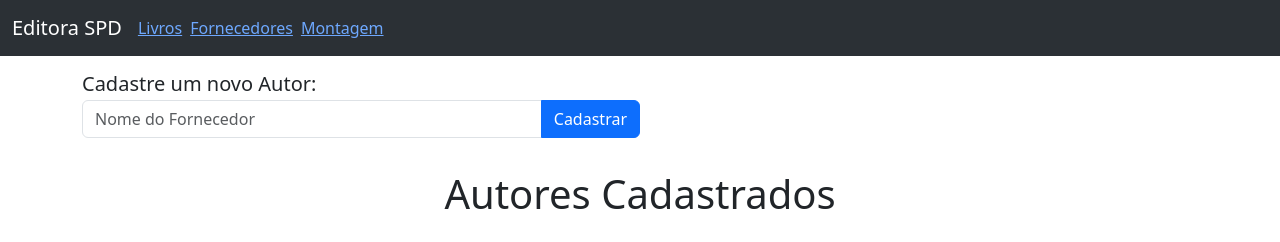
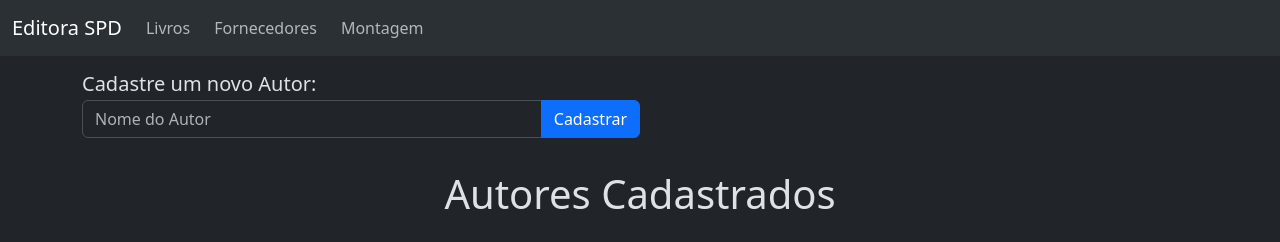
Before and after one commit to MF-Guilherme/editora-spd, a Django app: page /library/author_register/ in a window 1280 px wide. Shown: the top 242 px of the page. Run offline with Django 5.2, Linux system fonts and the light colour scheme; data that the repository does not hold is empty.

Commit message:
refactor: alterações no background

```diff
--- a/library/templates/author_register.html
+++ b/library/templates/author_register.html
@@ -6,7 +6,7 @@
     <form class="form-validation" method="POST" action="{% url 'library:author_register' %}">{% csrf_token %}
         <div class="col-12 w-50">
             <div class="input-group mt-1 mb-3">
-                <input value="" type="text" class="form-control" placeholder="Nome do Fornecedor" aria-label="Nome do fornecedor" name="author-name" id="">
+                <input value="" type="text" class="form-control" placeholder="Nome do Autor" aria-label="Nome do autor" name="author-name" id="">
                 <button class="btn btn-primary" type="submit" id="">Cadastrar</button>
             </div>
             <div class="input-group mb-3">
--- a/library/views.py
+++ b/library/views.py
@@ -6,10 +6,6 @@ from django.http import HttpResponse
 
 def library_index(request):
     return render(request, 'books.html')
-
-
-def book_register(request):
-    return render(request, 'book_register.html')
 
 
 def author_register(request):
@@ -48,3 +44,7 @@ def author_delete(request, author_id):
         author.delete()
         messages.success(request, 'Autor excluído com sucesso')
         return redirect('/library/author_register')
+
+
+def book_register(request):
+    return render(request, 'book_register.html')
--- a/templates/base.html
+++ b/templates/base.html
@@ -1,5 +1,5 @@
 <!DOCTYPE html>
-<html lang="pt-br">
+<html lang="pt-br" data-bs-theme="dark">
 <head>
     {% load static %}
     <meta charset="UTF-8">
@@ -9,7 +9,7 @@
     <link rel="icon" type="image/png" href="{% static 'img/livros.png'%}">
 </head>
 <header>
-  <nav class="navbar bg-dark navbar-expand-lg bg-body-tertiary" data-bs-theme="dark">
+  <nav class="navbar navbar-expand-lg bg-body-tertiary">
     <div class="container-fluid">
       <a class="navbar-brand" href="/">Editora SPD</a>
       <button class="navbar-toggler" type="button" data-bs-toggle="collapse" data-bs-target="#navbarSupportedContent" aria-controls="navbarSupportedContent" aria-expanded="false" aria-label="Toggle navigation">
@@ -18,13 +18,13 @@
       <div class="collapse navbar-collapse" id="navbarSupportedContent">
         <ul class="navbar-nav">
           <li class="nav-item me-2">
-            <a href="{% url "library:index" %}">Livros</a>
+            <a class="nav-link" href="{% url "library:index" %}">Livros</a>
           </li>
           <li class="nav-item me-2">
-            <a href="{% url "supply:index" %}">Fornecedores</a>
+            <a class="nav-link" href="{% url "supply:index" %}">Fornecedores</a>
           </li>
           <li class="nav-item me-2">
-            <a href="{% url "automaker:assembly" %}">Montagem</a>
+            <a class="nav-link" href="{% url "automaker:assembly" %}">Montagem</a>
           </li>
         </ul>
       </div>
@@ -32,8 +32,8 @@
   </nav>
 </header>
 <body>
-  {% include 'messages.html' %}
-  {% block body %} {% endblock %}
-  <script src="https://cdn.jsdelivr.net/npm/bootstrap@5.3.2/dist/js/bootstrap.bundle.min.js" integrity="sha384-C6RzsynM9kWDrMNeT87bh95OGNyZPhcTNXj1NW7RuBCsyN/o0jlpcV8Qyq46cDfL" crossorigin="anonymous"></script>
+    {% include 'messages.html' %}
+    {% block body %} {% endblock %}
+    <script src="https://cdn.jsdelivr.net/npm/bootstrap@5.3.2/dist/js/bootstrap.bundle.min.js" integrity="sha384-C6RzsynM9kWDrMNeT87bh95OGNyZPhcTNXj1NW7RuBCsyN/o0jlpcV8Qyq46cDfL" crossorigin="anonymous"></script>
 </body>
 </html>
```
